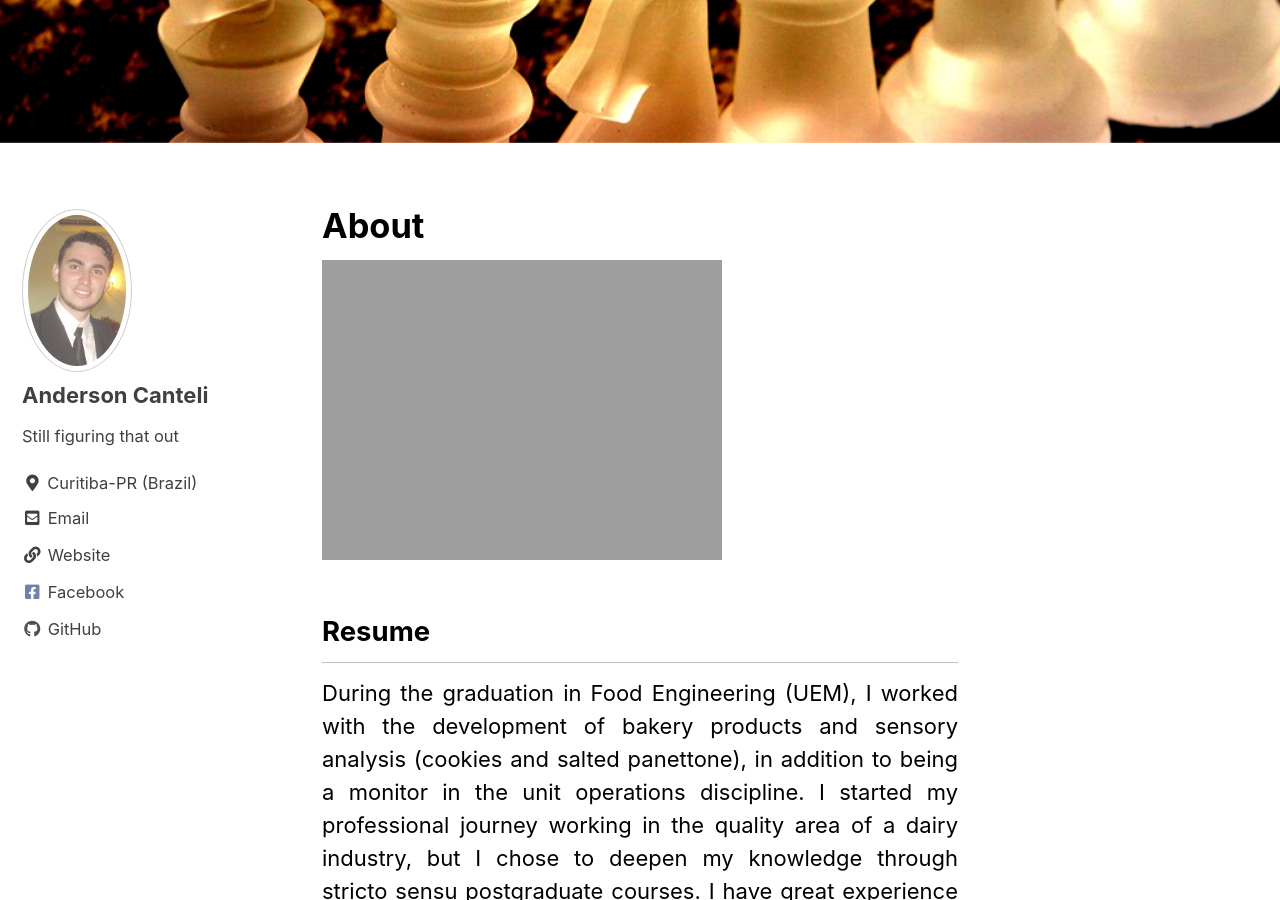
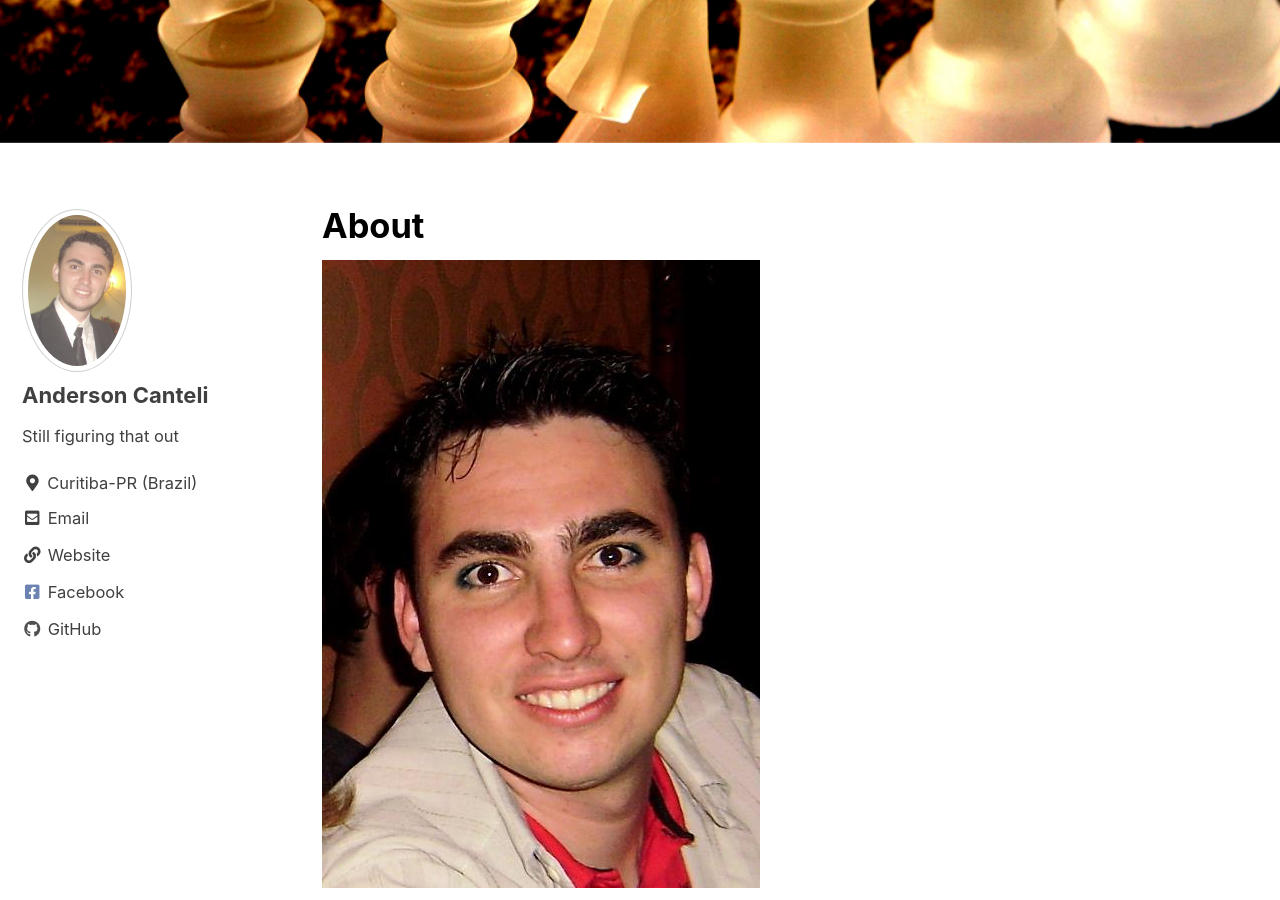
Before and after one commit to andersonmdcanteli/andersonmdcanteli.github.io, a Jekyll site: the page built from _pages/about.md, in a window 1280 px wide and 900 px high, scrolled down 331 px. Built offline with Jekyll 4.4.1, drawn with Linux system fonts in a browser that asks for light colours; cached includes are drawn as plain includes.

Commit message:
Update about.md

```diff
--- a/_pages/about.md
+++ b/_pages/about.md
@@ -6,7 +6,7 @@ header:
   image: "/images/chess.jpg"
 ---
 
-<img src="{{ site.url }}{{ site.baseurl }}/images/photo-eu.jpg">
+<img src="{{ site.url }}{{ site.baseurl }}/images/photo_eu.jpg">
 
 
 ## Resume
```
